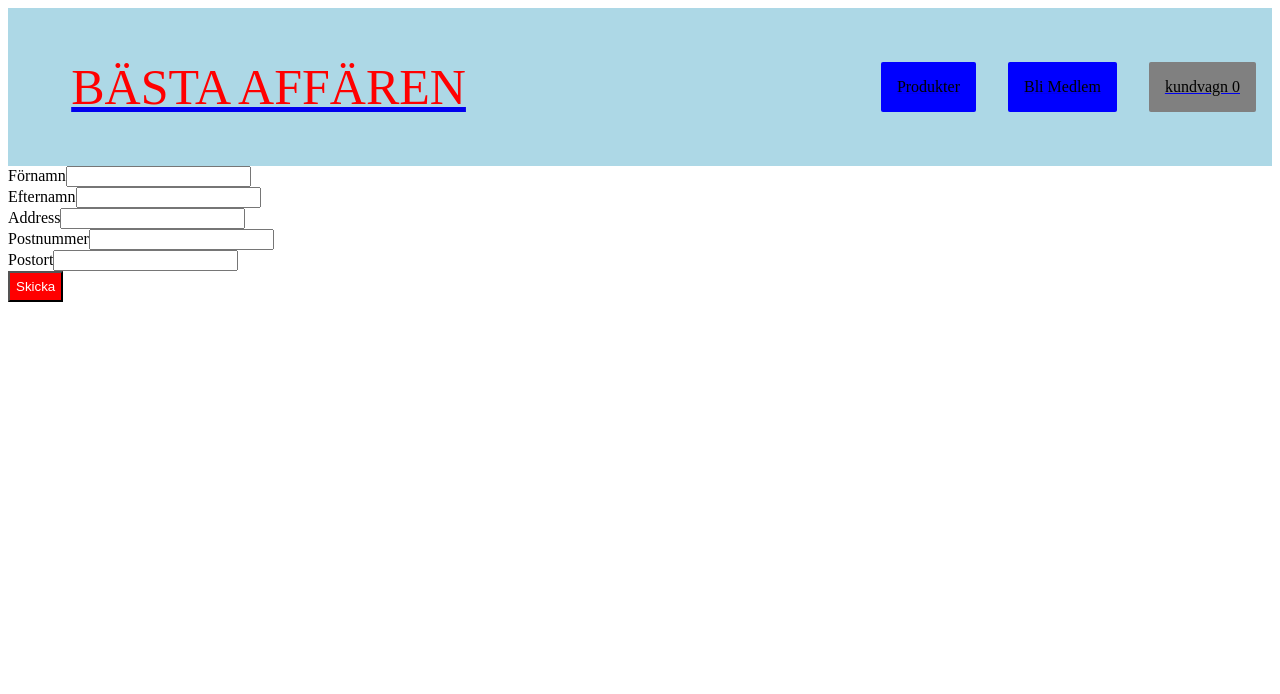
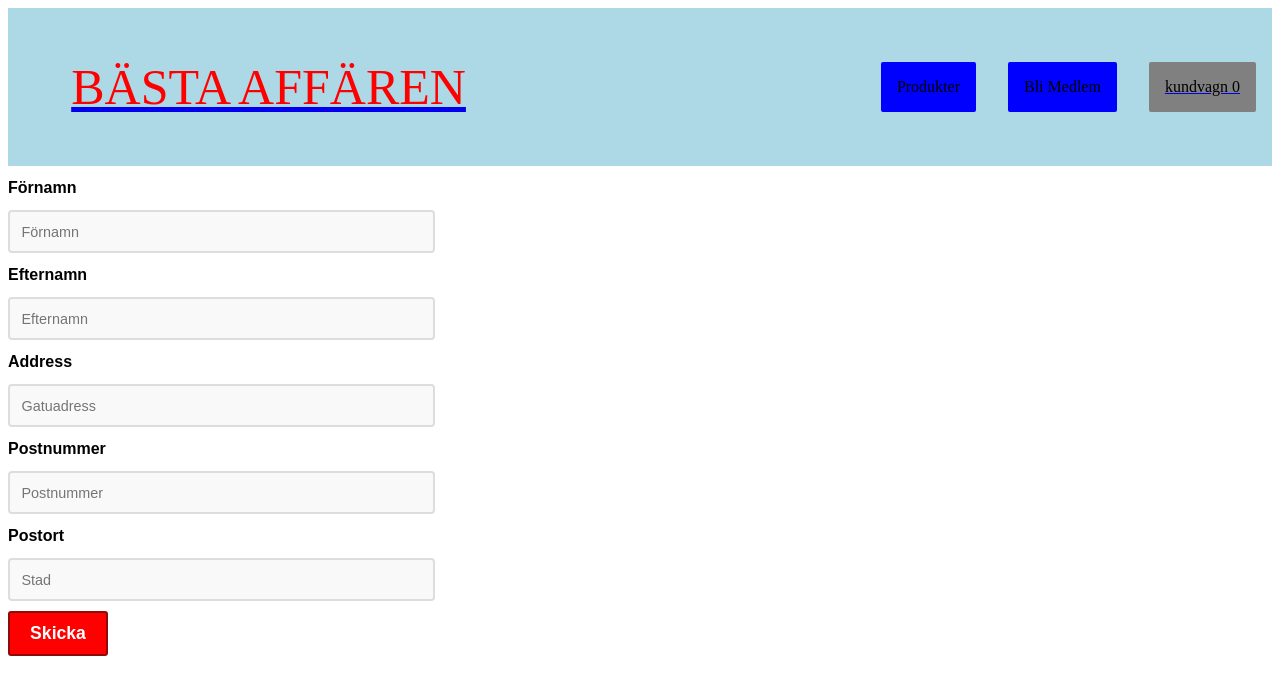
Before and after one commit to ElskeM/sp-collab-webclient, a Vue app: page /#/register in a window 1280 px wide. Shown: the top 694 px of the page. Built offline with nearby package versions, Linux system fonts and the light colour scheme.

Commit message:
stilsatt medlemsformuläret lite

```diff
--- a/src/views/Medlem.vue
+++ b/src/views/Medlem.vue
@@ -22,12 +22,29 @@
     <div>
         <form @submit="sendForm">
             <div id="form-div">
-                <label>Förnamn<input type="text" v-model="firstname"></label>
-                <label>Efternamn<input type="text" v-model="lastname"></label>
-                <label>Address<input type="text" v-model="address"></label>
-                <label>Postnummer<input type="text" v-model="zipcode"></label>
-                <label>Postort<input type="text" v-model="city"></label>
-                <label><input id="skicka-btn" type="submit" value="Skicka"></label>
+                <div class="form_item">
+                    <label class="form-label">Förnamn</label>
+                    <input type="text" v-model="firstname" placeholder="Förnamn">
+                </div>
+                <div class="form_item">
+                    <label class="form-label">Efternamn</label>
+                    <input type="text" v-model="lastname" placeholder="Efternamn">
+                </div>
+                <div class="form_item">
+                    <label class="form-label">Address</label>
+                    <input type="text" v-model="address" placeholder="Gatuadress">
+                </div>
+                <div class="form_item">
+                    <label class="form-label">Postnummer</label>
+                    <input type="text" v-model="zipcode" placeholder="Postnummer">
+                </div>
+                <div class="form_item">
+                    <label class="form-label">Postort</label>
+                    <input type="text" v-model="city" placeholder="Stad">
+                </div>
+                <div class="form_item">
+                    <label></label><input id="skicka-btn" type="submit" value="Skicka">
+                </div>
             </div>
 
         </form>
@@ -77,16 +94,56 @@ export default {
 
 
     #form-div {
+        font-family: sans-serif;
+        font-size: 16px;
         display: flex;
         flex-direction: column;
+        box-sizing: border-box;
+        line-height: 1.5;
 
-        #skicka-btn {
-            border-radius: 0%;
-            padding: 6px;
-            background-color: red;
-            color: white;
+
+        .form_item {
+            display:flex;
+            flex-direction: column;
+
         }
+
+        .form_item > *{
+            align-self: flex-start;
+        }
+
+        .form-label {
+            font-weight: bolder;
+            padding: 10px 0;
+        }
+
 
     }
 
+    input {
+        -webkit-appearance: none;
+        width: 100%;
+        max-width: 400px;
+        border: 2px solid #dddddd;
+        border-radius: 4px;
+        background: #f9f9f9;
+        padding: 0.8em;
+        font-size: 0.9em;
+
+
+    }
+
+    #skicka-btn {
+        font-family: sans-serif;
+        font-weight: bolder;
+        font-size: 1.1em;
+        padding: 10px 10px;
+        margin-top: 10px;
+        width: 100px;
+        background-color: red;
+        color: white;
+        border-radius: 3px;
+        border: 2px solid rgb(145, 10, 10)
+    }
+
 </style>
```
